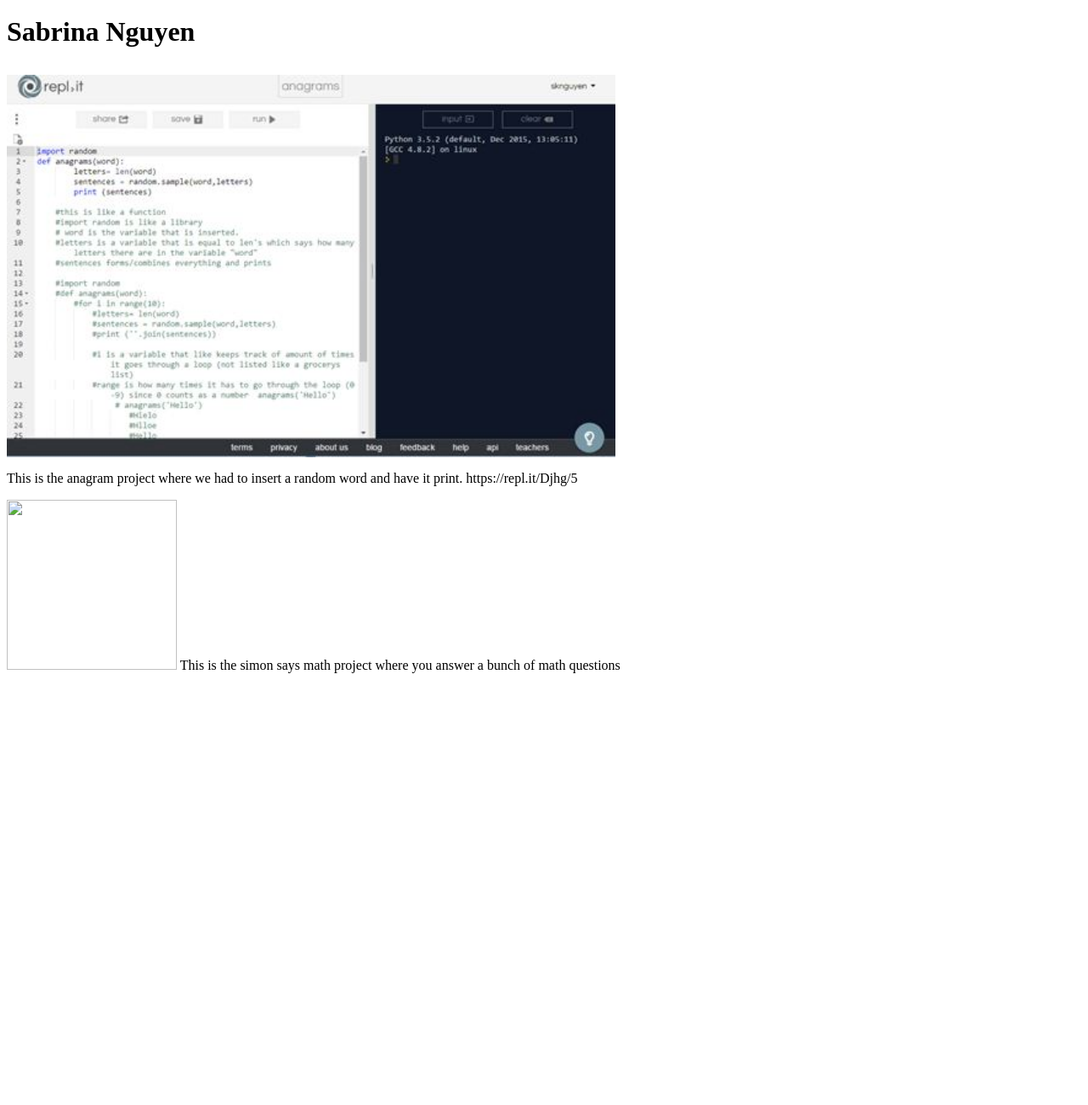
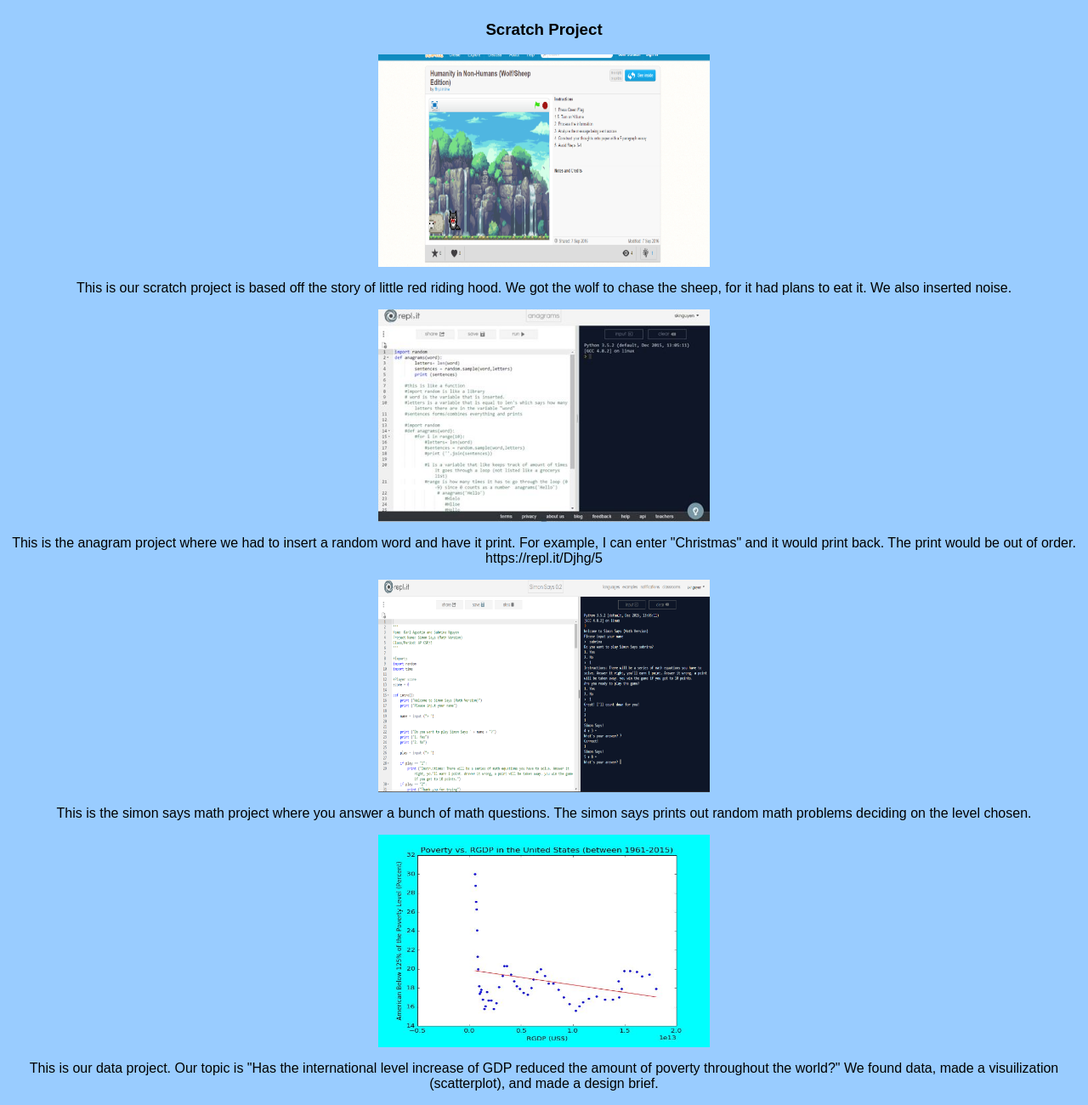
Before and after one commit to sabrinanguyen/sabrinanguyen.github.io, a plain HTML site: page portfolio/portfolio.html in a window 1280 px wide. Shown: the part 39-1339 px from the top of the page at 85% size. Before the commit the page ends 839 px from the top, so only its background shows below. Drawn offline with Linux system fonts and the light colour scheme.

Commit message:
data project

```diff
--- a/portfolio/portfolio.html
+++ b/portfolio/portfolio.html
@@ -1,30 +1,42 @@
 <html lang= "en" >
 <head>
-	<link href="../index.css" rel="styling.html" type="text/css">
+	<link rel="stylesheet" type="text/css" href="../styling.css">
 	<meta charset="utf-8">
 	<title>portfolio</title>
 </head>
 
 <body>
-	<style>
-		p.solid {border-style: solid}
-	</style>
 	<!-- Navigation -->
 	<a href="../index.html">Home</a>
 	<a href="portfolio.html">Portfolio</a>
+	<br>
+	<br>
 
-	<!--Portfolio -->
-	<h1><p> Sabrina Nguyen </p></h1>
+	<!-- Scratch Project-->
+	<center>
+		<h3>Scratch Project</h3>
+		<a href="https://scratch.mit.edu/projects/119782499/">
+			<img src = "images/scratch.jpg" height = "250" width = "390">
+		</a>
+		<p> This is our scratch project is based off the story of little red riding hood. We got the wolf to chase the sheep, for it had plans to eat it. We also inserted noise. </p>
 
 	<!-- Python Interactive Project -->
-	<a href="https://repl.it/Djhg/5">
-		<img src = "images/pythoni.jpg" height = "450">
-	</a>
-	<p>This is the anagram project where we had to insert a random word and have it print. https://repl.it/Djhg/5 </p>
+		<a href="https://repl.it/Djhg/5">
+			<img src = "images/pythoni.jpg" height = "250" width = "390">
+		</a>
+		<p>This is the anagram project where we had to insert a random word and have it print. For example, I can enter "Christmas" and it would print back. The print would be out of order. https://repl.it/Djhg/5 </p>
 
 	<!-- Simon says math game -->
-	<a href="https://repl.it/DscG/46">
-		<img src = "images/game.PNG" height = 200></a>
-	</a> This is the simon says math project where you answer a bunch of math questions
+		<a href="https://repl.it/DscG/46">
+			<img src = "images/game.jpg" height = "250" width = "390">
+		</a>
+		<p>This is the simon says math project where you answer a bunch of math questions. The simon says prints out random math problems deciding on the level chosen. </p>
+
+	<!-- Data Project -->
+		<a href="files/data project.zip">
+			<img src = "images/scatterplot.JPG" height = "250" width = "390">
+		</a>
+		<p>This is our data project. Our topic is "Has the international level increase of GDP reduced the amount of poverty throughout the world?" We found data, made a visuilization (scatterplot), and made a design brief.  </p>
+	</center>
 </body>
 </html>
```
Also changed, not shown: images/game.png (renamed from images/game.PNG), images/guard.jpg (renamed from images/guard.JPG), portfolio/images/game.jpg (renamed from images/game.jpg), portfolio/images/scatterplot.JPG (added), portfolio/images/scratch.jpg (added), 1 other file.
